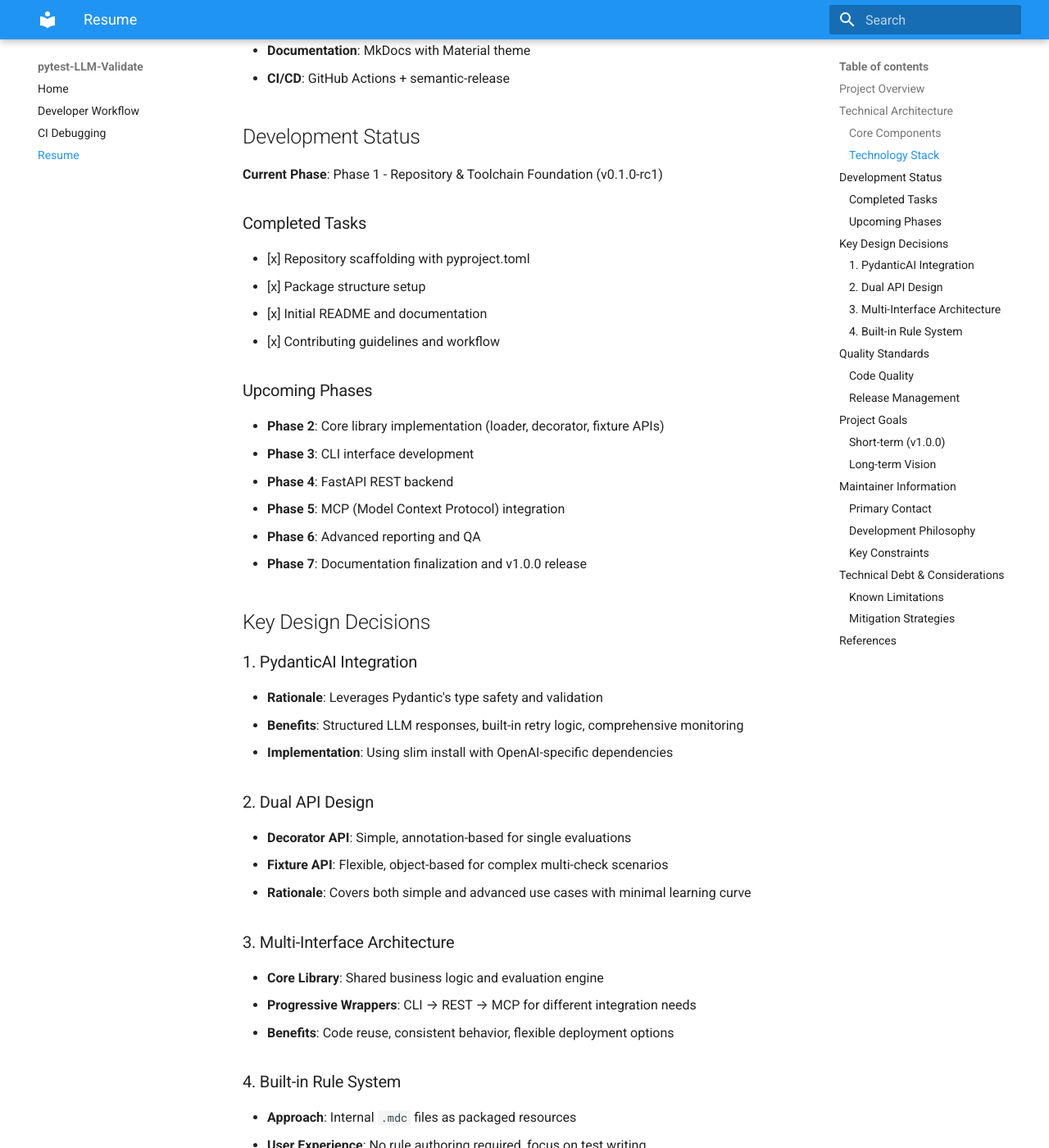
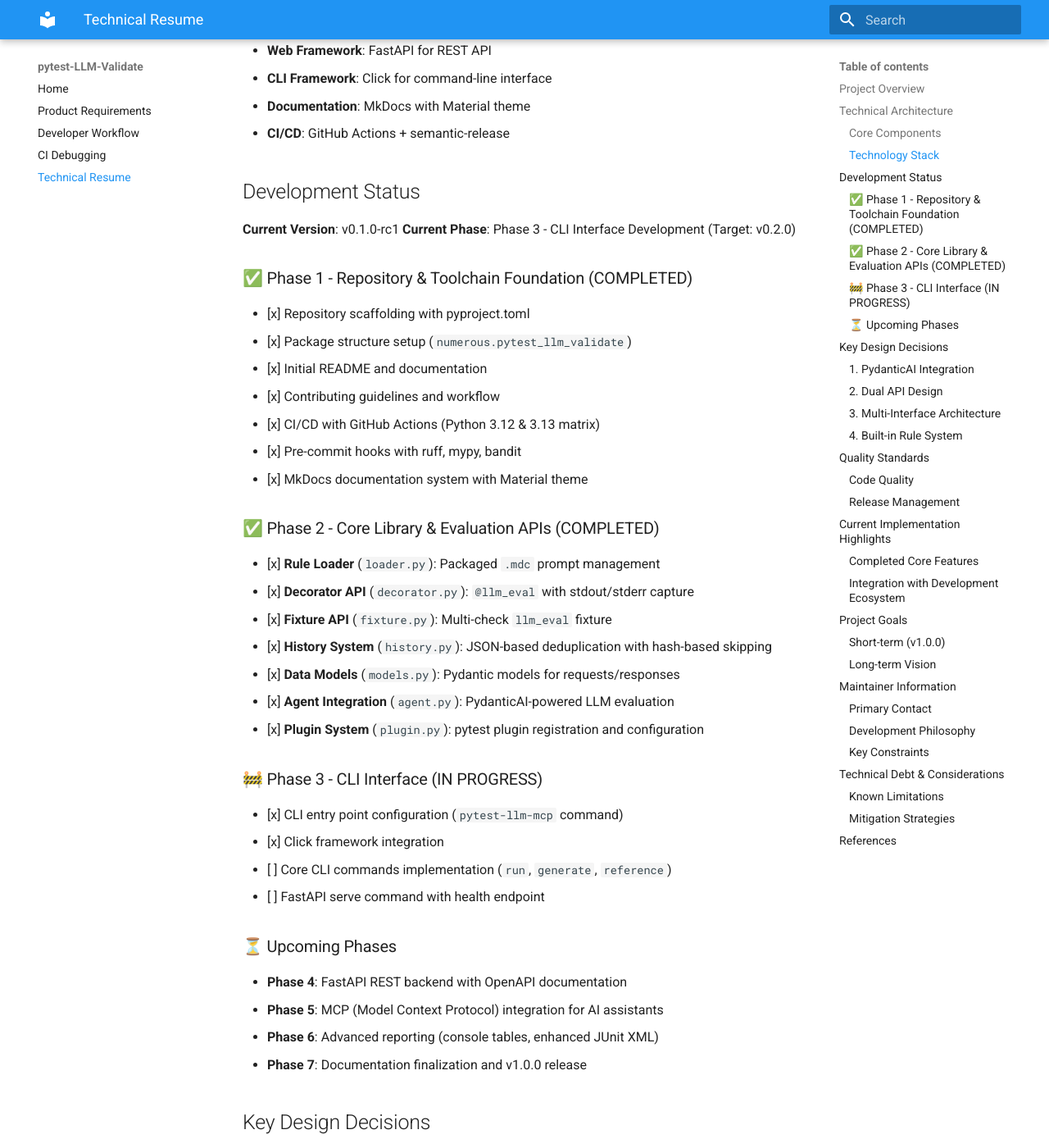
Before and after one commit to Lasse-numerous/llm-validations-pytest, an MkDocs documentation site: the page built from docs/resume.md, in a window 1280 px wide and 1400 px high, scrolled down 801 px. Shown: the whole window at 82% size. Built offline with MkDocs 1.6.1 and Material for MkDocs 9.7.7, drawn with Linux system fonts in a browser that asks for light colours; some of the changed text lies outside the part shown.

Commit message:
docs: integrate Product Requirements Document with current implementation status

````diff
--- /dev/null
+++ b/docs/product-requirements.md
@@ -0,0 +1,208 @@
+# Product Requirements Document: **pytest-LLM-Validate**
+
+## 1. Overview
+
+**Project Name:** **pytest-LLM-Validate**
+**Import Namespace / PyPI package:** `numerous.pytest_llm_validate`
+
+`pytest-LLM-Validate` is a pytest plugin and toolkit that lets developers embed **AI-driven qualitative & behavioural tests** into their codebase with minimal boilerplate.
+
+* **Built-in rule prompts** are packaged as Markdown-Cursor (`.mdc`) files for reuse in CursorAI. **Users do not create or edit these files.**
+* **End-users author ordinary pytest tests** and express qualitative expectations in plain English, while executing actual code. Two APIs are provided:
+
+  1. **Decorator API** – annotate a test with `@llm_eval`, return the artefact to evaluate.
+  2. **Object/Fixture API** – obtain a tester object via `llm_eval("spec", **opts)`, then call `tester.check(output, label="...")` for flexible multiple checks.
+* Both APIs capture:
+
+  * the natural-language specification,
+  * observed artefacts (return value, captured `stdout`/`stderr`), and
+  * optional metadata (`threshold`, `model`).
+    The helper constructs an `EvalRequest`, invokes a **PydanticAI** agent (tested with OpenAI `o4-mini`), and receives an `EvalResult` containing **score, comment, pass/fail**. Failures raise pytest assertions with explanatory comments.
+* Exposed via a **core library** and thin wrappers:
+  **core → CLI → FastAPI REST → MCP one-shot CLI → MCP server**.
+
+---
+
+## 2. Objectives
+
+* Provide reusable internal `.mdc` prompts as CursorAI-compatible rule templates.
+* Empower users to validate **live code outputs** against **natural-language criteria** using a simple decorator or fixture.
+* Use **PydanticAI** for all LLM interactions; CI tests against `o4-mini`.
+* Maintain a unified codebase underpinning CLI, REST, and MCP interfaces.
+
+---
+
+## 3. Scope
+
+### In-Scope
+
+1. **Packaged Rule Prompts**: internal `.mdc` files.
+2. **Decorator & Fixture APIs**: `@llm_eval` and `llm_eval().check()`.
+3. **Core Library**: rule loader, agent orchestration, stdout/stderr capture, deduplication, reporting.
+4. **CLI** (`pytest-llm-mcp`): `run`, `generate`, `reference`, `serve`.
+5. **FastAPI REST**: identical endpoints on `localhost`.
+6. **MCP CLI (one-shot)**: single evaluation run for CursorAI.
+7. **MCP Server**: persistent REST service for external agents.
+8. **History**: JSON-based deduplication store.
+9. **Reporting**: console tables & JUnit XML output.
+10. **Toolchain**: MkDocs, ruff, mypy (strict), pytest-cov, semantic-release, GitHub Actions, MIT license, 80% coverage.
+
+### Out-of-Scope
+
+* User-authored `.mdc` files.
+* Cloud/SaaS hosting of REST services.
+
+---
+
+## 4. Requirements
+
+### Functional Requirements
+
+1. Auto-load all packaged `.mdc` prompts at runtime.
+2. Accept and parse user-provided NL criteria and artifacts via decorator/fixture.
+3. Construct and dispatch `EvalRequest` to agent; enforce `EvalResult.passed`.
+4. Expose consistent behavior via CLI, REST, MCP.
+5. Skip repeated evaluations by hashing (criteria + code + artifacts).
+6. Surface LLM feedback in console and JUnit XML.
+
+### Non-Functional Requirements
+
+* **Python**: ≥ 3.12, < 3.14 (CI matrix 3.12 & 3.13).
+* **Lint & Format**: ruff with `ruff format`.
+* **Typing**: mypy strict mode.
+* **Coverage**: 80% enforced (reduced from 100% for pragmatic CI).
+* **CI**: GitHub Actions for lint, type, test, docs.
+* **LLM Testing**: OpenAI `o4-mini`.
+* **Release**: semantic-release to PyPI.
+
+---
+
+## 5. Architecture
+
+```text
+pytest test
+  ├─ Decorator/Fixture captures spec + artifacts
+  ├─ Core builds EvalRequest
+  ├─ EvalAgent (LLM) processes request
+  ├─ EvalResult returned
+  └─ Reporter asserts and logs feedback
+```
+
+Wrappers: core → CLI → REST → MCP CLI → MCP server
+
+---
+
+## 6. Toolchain Summary
+
+| Category      | Tooling                             |
+| ------------- | ----------------------------------- |
+| Language      | Python 3.12 / 3.13                  |
+| Testing       | pytest, pytest-cov (80% gate)       |
+| Lint & Format | ruff (`ruff format`)                |
+| Typing        | mypy (`--strict`)                   |
+| Documentation | MkDocs (Material theme)             |
+| CI            | GitHub Actions matrix (3.12 & 3.13) |
+| Release       | semantic-release & PyPI             |
+
+---
+
+## 7. Development Plan — Ticket-Level Tasks & Commit Guidance
+
+Adhere to **feature-branch**, **TDD-first**, **squash-on-merge**. After each Phase, cut a release that **includes updated docs and tests**.
+
+### Phase 1 — Repository & Toolchain Foundation ✅ **COMPLETED (Release v0.1.0-rc1)**
+
+| Task | Title                                   | Status | Description                                                                                                   |
+| ---- | --------------------------------------- | ------ | ------------------------------------------------------------------------------------------------------------- |
+| 1.1  | chore(repo): scaffold base repo         | ✅     | Initialize repo: add `pyproject.toml`, `README.md`, `LICENSE`, empty `numerous/pytest_llm_validate/` package. |
+| 1.2  | docs(contributing): add CONTRIBUTING.md | ✅     | Create `CONTRIBUTING.md` with branching workflow, commit conventions, PR guidelines, and `docs/resume.md`.    |
+| 1.3  | ci(setup): GitHub Actions & pre-commit  | ✅     | Configure CI: matrix for Python 3.12 & 3.13 lint, type, test, docs build. Add `.pre-commit-config.yaml`.      |
+| 1.4  | test(skeleton): red tests for loader    | ✅     | Add placeholder tests expecting `NotImplementedError` for loader & decorator. Verify CI fails.                |
+
+### Phase 2 — Core Library & Evaluation APIs ✅ **COMPLETED (Release v0.1.0)**
+
+| Task | Title                                     | Status | Description                                                                                                      |
+| ---- | ----------------------------------------- | ------ | ---------------------------------------------------------------------------------------------------------------- |
+| 2.1  | feat(loader): load packaged .mdc prompts  | ✅     | Implement loader to read `.mdc` files into `EvalRule` models; tests validate count and fields.                   |
+| 2.2  | feat(decorator): implement `@llm_eval`    | ✅     | Provide decorator capturing docstring, executing test body to obtain return value/stdout, and building request.  |
+| 2.3  | feat(fixture): object API with `.check()` | ✅     | Expose `Tester` via fixture; support multiple `check()` calls and artifact labels; tests for combined artifacts. |
+| 2.4  | feat(history): deduplication JSON store   | ✅     | Implement JSON history store to skip duplicate evals; add `--no-dedupe` option; tests for skip logic.            |
+
+### Phase 3 — CLI Interface 🚧 **IN PROGRESS (Target: Release v0.2.0)**
+
+| Task | Title                                       | Status | Description                                                                                                                          |
+| ---- | ------------------------------------------- | ------ | ------------------------------------------------------------------------------------------------------------------------------------ |
+| 3.1  | feat(cli): implement run/generate/reference | 🚧     | Build `pytest-llm-mpc` CLI using Click; `run` invokes pytest, `generate` writes in-memory tests to disk, `reference` outputs rubric. |
+| 3.2  | feat(cli): add serve command                | ⏳     | Implement `serve` to start FastAPI on `--port`, support graceful shutdown; add integration test for `/health`.                       |
+
+### Phase 4 — FastAPI REST Backend ⏳ **PLANNED (Target: Release v0.3.0)**
+
+| Task | Title                                                 | Status | Description                                                                                                       |
+| ---- | ----------------------------------------------------- | ------ | ----------------------------------------------------------------------------------------------------------------- |
+| 4.1  | feat(api): implement `/run-tests` & `/generate-tests` | ⏳     | Create FastAPI app with POST `/run-tests` and `/generate-tests` endpoints; use Pydantic schemas; tests via HTTPX. |
+| 4.2  | feat(api): add `/reference` & `/health`               | ⏳     | Add GET `/reference` and `/health`; include OpenAPI docs; tests for both.                                         |
+
+### Phase 5 — MCP Integration ⏳ **PLANNED (Target: Release v0.4.0)**
+
+| Task | Title                                    | Status | Description                                                                                        |
+| ---- | ---------------------------------------- | ------ | -------------------------------------------------------------------------------------------------- |
+| 5.1  | feat(mcp-cli): one-shot mode             | ⏳     | Add `pytest-llm-mpc mcp-run` to start REST, perform single eval, output JSON to stdout, then exit. |
+| 5.2  | feat(mcp-server): persistent server mode | ⏳     | Support `pytest-llm-mpc serve --persistent`; keep server alive; docs include example systemd unit. |
+
+### Phase 6 — Reporting & QA ⏳ **PLANNED (Target: Release v0.5.0)**
+
+| Task | Title                                        | Status | Description                                                                                                                                        |
+| ---- | -------------------------------------------- | ------ | -------------------------------------------------------------------------------------------------------------------------------------------------- |
+| 6.1  | feat(report): console table & JUnit XML      | ⏳     | Develop custom pytest reporter plugin that displays evaluation results in a formatted table and injects `<system-out>` in JUnit XML with comments. |
+| 6.2  | test(integration): OpenAI o4-mini evaluation | ⏳     | Write integration tests against OpenAI `o4-mini` via PydanticAI agent; record snapshots and mock latencies.                                        |
+
+### Phase 7 — Final Docs & Release ⏳ **PLANNED (Target: Release v1.0.0)**
+
+| Task | Title                                   | Status | Description                                                                                           |
+| ---- | --------------------------------------- | ------ | ----------------------------------------------------------------------------------------------------- |
+| 7.1  | docs(site): finalize MkDocs site        | 🚧     | Complete MkDocs pages: Quick-start, decorator vs fixture, CLI commands, REST API usage, MCP examples. |
+| 7.2  | qa(coverage): enforce coverage gate     | ✅     | Configure CI to fail on coverage <80%; annotate intentional gaps with `# pragma: no cover`.          |
+| 7.3  | release(v1.0.0): semantic-release setup | ✅     | Configure `semantic-release`, set up GitHub Actions for automatic versioning & PyPI publishing.      |
+
+## 8. Current Implementation Status
+
+### ✅ **Completed Components**
+- **Core Architecture**: All foundational models, agents, and APIs implemented
+- **Rule System**: Packaged `.mdc` prompt loading and management
+- **Decorator API**: `@llm_eval` with full stdout/stderr capture
+- **Fixture API**: Multi-check `llm_eval` fixture with summary reporting
+- **History System**: JSON-based deduplication with hash-based skipping
+- **CI/CD Pipeline**: GitHub Actions with comprehensive quality gates
+- **Documentation**: MkDocs with Material theme, developer workflow guides
+- **Quality Tools**: Pre-commit hooks, ruff formatting, mypy strict typing
+
+### 🚧 **In Progress**
+- **CLI Interface**: Entry point configured, commands partially implemented
+- **Documentation**: Advanced usage examples and API references
+
+### ⏳ **Planned**
+- **REST API**: FastAPI backend with OpenAPI documentation
+- **MCP Integration**: Model Context Protocol support for AI assistants
+- **Advanced Reporting**: Console tables and enhanced JUnit XML output
+
+## 9. Integration with Development Workflow
+
+This PRD aligns with the established development documentation:
+
+- **[Developer Workflow](developer-workflow.md)**: TDD cycle, quality gates, and feature development
+- **[CI Debugging](ci-debugging.md)**: Local simulation and remote monitoring tools
+- **[Technical Resume](resume.md)**: Detailed architecture and implementation status
+- **[Contributing Guidelines](https://github.com/numerous-com/pytest-llm-validate/blob/main/CONTRIBUTING.md)**: Branching strategy and code standards
+
+## 10. Legend
+
+- ✅ **Completed**: Fully implemented and tested
+- 🚧 **In Progress**: Currently being developed
+- ⏳ **Planned**: Scheduled for future development
+
+> **Branching Convention:** `feat/<ticket#>-short-desc`, `fix/<...>`, `docs/<...>`, `test/<...>`
+> **Commit Message Format:** `type(scope): concise summary`
+
+---
+
+*PRD Version: 1.1 - Updated to reflect current implementation state (Phase 1-2 completed, Phase 3 in progress)*
--- a/docs/resume.md
+++ b/docs/resume.md
@@ -3,6 +3,8 @@
 ## Project Overview
 
 **pytest-LLM-Validate** is a pytest plugin that enables AI-driven qualitative testing by integrating Large Language Models into the testing workflow. The project aims to bridge the gap between traditional automated testing and qualitative evaluation criteria.
+
+> **📋 For complete product specification and development roadmap, see [Product Requirements Document](product-requirements.md)**
 
 ## Technical Architecture
 
@@ -26,20 +28,37 @@
 
 ## Development Status
 
-**Current Phase**: Phase 1 - Repository & Toolchain Foundation (v0.1.0-rc1)
+**Current Version**: v0.1.0-rc1
+**Current Phase**: Phase 3 - CLI Interface Development (Target: v0.2.0)
 
-### Completed Tasks
+### ✅ Phase 1 - Repository & Toolchain Foundation (COMPLETED)
 - [x] Repository scaffolding with pyproject.toml
-- [x] Package structure setup
+- [x] Package structure setup (`numerous.pytest_llm_validate`)
 - [x] Initial README and documentation
 - [x] Contributing guidelines and workflow
+- [x] CI/CD with GitHub Actions (Python 3.12 & 3.13 matrix)
+- [x] Pre-commit hooks with ruff, mypy, bandit
+- [x] MkDocs documentation system with Material theme
 
-### Upcoming Phases
-- **Phase 2**: Core library implementation (loader, decorator, fixture APIs)
-- **Phase 3**: CLI interface development
-- **Phase 4**: FastAPI REST backend
-- **Phase 5**: MCP (Model Context Protocol) integration
-- **Phase 6**: Advanced reporting and QA
+### ✅ Phase 2 - Core Library & Evaluation APIs (COMPLETED)
+- [x] **Rule Loader** (`loader.py`): Packaged `.mdc` prompt management
+- [x] **Decorator API** (`decorator.py`): `@llm_eval` with stdout/stderr capture
+- [x] **Fixture API** (`fixture.py`): Multi-check `llm_eval` fixture
+- [x] **History System** (`history.py`): JSON-based deduplication with hash-based skipping
+- [x] **Data Models** (`models.py`): Pydantic models for requests/responses
+- [x] **Agent Integration** (`agent.py`): PydanticAI-powered LLM evaluation
+- [x] **Plugin System** (`plugin.py`): pytest plugin registration and configuration
+
+### 🚧 Phase 3 - CLI Interface (IN PROGRESS)
+- [x] CLI entry point configuration (`pytest-llm-mcp` command)
+- [x] Click framework integration
+- [ ] Core CLI commands implementation (`run`, `generate`, `reference`)
+- [ ] FastAPI serve command with health endpoint
+
+### ⏳ Upcoming Phases
+- **Phase 4**: FastAPI REST backend with OpenAPI documentation
+- **Phase 5**: MCP (Model Context Protocol) integration for AI assistants
+- **Phase 6**: Advanced reporting (console tables, enhanced JUnit XML)
 - **Phase 7**: Documentation finalization and v1.0.0 release
 
 ## Key Design Decisions
@@ -67,7 +86,7 @@
 ## Quality Standards
 
 ### Code Quality
-- **Coverage**: 100% test coverage (enforced)
+- **Coverage**: 80% test coverage (enforced in CI)
 - **Typing**: mypy strict mode (no `Any` types allowed)
 - **Style**: ruff formatting + comprehensive linting
 - **Testing**: TDD approach with pytest
@@ -77,13 +96,28 @@
 - **Automation**: GitHub Actions for CI/CD pipeline
 - **Distribution**: Automated PyPI publishing via semantic-release
 
+## Current Implementation Highlights
+
+### Completed Core Features
+- **🎯 Smart Deduplication**: Hash-based caching prevents redundant LLM API calls
+- **📋 Rule Management**: Automatic loading of packaged `.mdc` prompt templates
+- **🔄 Dual APIs**: Both `@llm_eval` decorator and `llm_eval()` fixture fully functional
+- **📊 Comprehensive Testing**: Full test suite with 80%+ coverage
+- **🛠️ Developer Experience**: Pre-commit hooks, CI debugging tools, comprehensive docs
+
+### Integration with Development Ecosystem
+- **Cursor AI Compatibility**: Built-in `.mdc` rules work seamlessly with Cursor AI
+- **pytest Integration**: Native pytest plugin with standard fixture patterns
+- **CI/CD Ready**: GitHub Actions workflows with quality gates
+- **Documentation First**: MkDocs with comprehensive developer guides
+
 ## Project Goals
 
 ### Short-term (v1.0.0)
-- Complete core functionality implementation
+- Complete CLI interface implementation
 - Establish stable API contracts
+- Production-ready CI/CD pipeline
 - Comprehensive documentation and examples
-- Production-ready CI/CD pipeline
 
 ### Long-term Vision
 - Industry-standard tool for qualitative testing
@@ -125,7 +159,10 @@
 
 ## References
 
-- [PydanticAI Documentation](https://ai.pydantic.dev/install/)
-- [pytest Plugin Development](https://docs.pytest.org/en/stable/how-to/writing_plugins.html)
-- [MCP Specification](https://modelcontextprotocol.io/)
-- [Semantic Release](https://semantic-release.gitbook.io/)
+- **[Product Requirements Document](product-requirements.md)** - Complete specification and roadmap
+- **[Developer Workflow](developer-workflow.md)** - Development practices and guidelines
+- **[CI Debugging](ci-debugging.md)** - Debugging tools and techniques
+- **[PydanticAI Documentation](https://ai.pydantic.dev/install/)** - AI framework integration
+- **[pytest Plugin Development](https://docs.pytest.org/en/stable/how-to/writing_plugins.html)** - Plugin architecture
+- **[MCP Specification](https://modelcontextprotocol.io/)** - Model Context Protocol
+- **[Semantic Release](https://semantic-release.gitbook.io/)** - Automated versioning
--- a/mkdocs.yml
+++ b/mkdocs.yml
@@ -4,9 +4,10 @@ site_url: https://github.com/user/pytest-llm-validate
 
 nav:
   - Home: index.md
+  - Product Requirements: product-requirements.md
   - Developer Workflow: developer-workflow.md
   - CI Debugging: ci-debugging.md
-  - Resume: resume.md
+  - Technical Resume: resume.md
 
 theme:
   name: material
````
Also changed, not shown: other parts of docs/resume.md (+2 -2 lines), CONTRIBUTING.md (+9 -5 lines), docs/index.md (+4 -1 lines).
